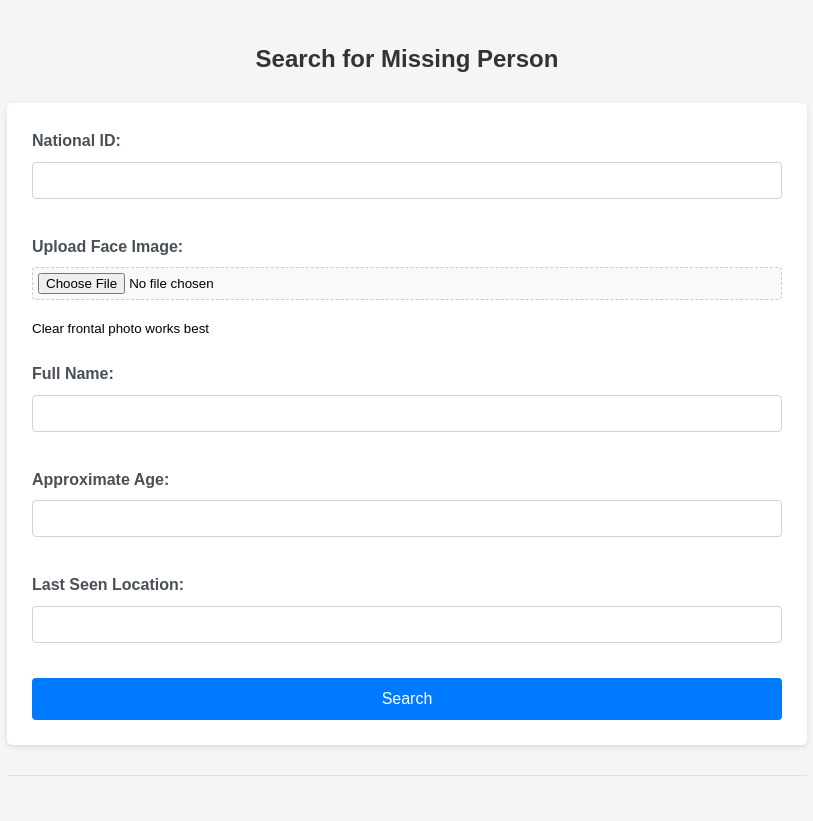
After one commit to MohamedAbdelsamei/Trovalo, a Django app: page /search/ in a window 1280 px wide. The commit adds this page. Shown: the whole page, without its empty margins (233-1046 px from the left). Run offline with Django 4.2, Linux system fonts and the light colour scheme; a user stored in the database is signed in.

Commit message:
Deployed the Search function and tested for some examples

```diff
--- a/core/forms.py
+++ b/core/forms.py
@@ -18,3 +18,10 @@ class ReportForm(forms.ModelForm):
     class Meta:
         model = MissingPersonReport
         fields = ['name','national_id' ,'description', 'age', 'last_seen_location', 'image']
+
+class ReportSearchForm(forms.Form):
+    national_id = forms.CharField(required=False, label="National ID")
+    image = forms.ImageField(required=False, label="Upload Face Image")
+    age = forms.IntegerField(required=False)
+    last_seen_location = forms.CharField(required=False)
+    name = forms.CharField(required=False, label="Name")
--- /dev/null
+++ b/core/templates/core/search.html
@@ -0,0 +1,169 @@
+<!DOCTYPE html>
+<html lang="en">
+<head>
+  <meta charset="UTF-8">
+  <meta name="viewport" content="width=device-width, initial-scale=1.0">
+  <title>Search | Missing Persons</title>
+  <style>
+    body {
+      font-family: Arial, sans-serif;
+      max-width: 800px;
+      margin: 0 auto;
+      padding: 20px;
+      background-color: #f5f5f5;
+      line-height: 1.6;
+    }
+    h2 {
+      color: #333;
+      text-align: center;
+      margin-bottom: 25px;
+    }
+    h3 {
+      color: #28a745;
+      margin-top: 30px;
+    }
+    .alert {
+      padding: 15px;
+      border-radius: 4px;
+      margin-bottom: 20px;
+    }
+    .alert-error {
+      background-color: #f8d7da;
+      color: #721c24;
+      border: 1px solid #f5c6cb;
+    }
+    .search-form {
+      background: white;
+      padding: 25px;
+      border-radius: 5px;
+      box-shadow: 0 2px 5px rgba(0,0,0,0.1);
+      margin-bottom: 30px;
+    }
+    label {
+      display: block;
+      margin-bottom: 8px;
+      font-weight: bold;
+      color: #495057;
+    }
+    input[type="text"],
+    input[type="number"],
+    input[type="file"] {
+      width: 100%;
+      padding: 10px;
+      border: 1px solid #ced4da;
+      border-radius: 4px;
+      margin-bottom: 15px;
+      box-sizing: border-box;
+    }
+    input[type="file"] {
+      padding: 5px;
+      border: 1px dashed #ccc;
+      background: #f9f9f9;
+    }
+    button[type="submit"] {
+      background-color: #007bff;
+      color: white;
+      border: none;
+      padding: 12px 20px;
+      border-radius: 4px;
+      cursor: pointer;
+      font-size: 16px;
+      width: 100%;
+      transition: background-color 0.3s;
+    }
+    button[type="submit"]:hover {
+      background-color: #0069d9;
+    }
+    .result-card {
+      background: white;
+      padding: 20px;
+      border-radius: 5px;
+      box-shadow: 0 2px 5px rgba(0,0,0,0.1);
+      margin-top: 20px;
+    }
+    .result-image {
+      max-width: 100%;
+      height: auto;
+      border-radius: 4px;
+      margin: 15px 0;
+      border: 1px solid #eee;
+    }
+    .confidence {
+      font-weight: bold;
+      color: #28a745;
+    }
+    .no-match {
+      color: #dc3545;
+      font-weight: bold;
+    }
+    hr {
+      border: 0;
+      height: 1px;
+      background: #dee2e6;
+      margin: 25px 0;
+    }
+    .form-group {
+      margin-bottom: 20px;
+    }
+  </style>
+</head>
+<body>
+
+  <h2>Search for Missing Person</h2>
+
+  {% if form %}
+    <form method="post" enctype="multipart/form-data" class="search-form">
+      {% csrf_token %}
+
+      <div class="form-group">
+        <label for="id_national_id">National ID:</label>
+        {{ form.national_id }}
+      </div>
+
+      <div class="form-group">
+        <label for="id_image">Upload Face Image:</label>
+        {{ form.image }}
+        <small class="help-text">Clear frontal photo works best</small>
+      </div>
+
+      <div class="form-group">
+        <label for="id_name">Full Name:</label>
+        {{ form.name }}
+      </div>
+
+      <div class="form-group">
+        <label for="id_age">Approximate Age:</label>
+        {{ form.age }}
+      </div>
+
+      <div class="form-group">
+        <label for="id_last_seen_location">Last Seen Location:</label>
+        {{ form.last_seen_location }}
+      </div>
+
+      <button type="submit">Search</button>
+    </form>
+  {% endif %}
+
+  <hr>
+
+{% if result %}
+  <div class="result-card">
+    <h3>🔍 Match Found</h3>
+    <p><strong>Name:</strong> {{ result.name }}</p>
+    <p><strong>Age:</strong> {{ result.age }}</p>
+    <p><strong>Last Seen:</strong> {{ result.last_seen_location }}</p>
+    <p><strong>Status:</strong> {{ result.status }}</p>
+
+    {% if result.image %}
+      <img src="{{ result.image.url }}" class="result-image" width="300" alt="Photo of {{ result.name }}">
+    {% endif %}
+  </div>
+{% endif %}
+
+{% if search_attempted and not result %}
+  <p style="color:red;"><strong>No match found with sufficient confidence.</strong></p>
+{% endif %}
+
+</body>
+</html>
--- a/core/urls.py
+++ b/core/urls.py
@@ -8,5 +8,7 @@ urlpatterns = [
     path('logout/', views.logout_view, name='logout'),
     path('report/new/', views.report_create, name='report_create'),
     path('report/list/', views.report_list, name='report_list'),
+    path('search/', views.report_search, name='report_search'),
+
 
 ]
--- a/core/views.py
+++ b/core/views.py
@@ -1,9 +1,13 @@
+import face_recognition, tempfile, json
 from django.shortcuts import render, redirect
 from django.contrib.auth import authenticate, login, logout,get_user_model
 from django.contrib.auth.decorators import login_required
 from .models import MissingPersonReport
-from .forms import RegisterForm, LoginForm, ReportForm
+from .forms import RegisterForm, LoginForm, ReportForm , ReportSearchForm
 from django.contrib import messages
+from PIL import Image
+import numpy as np
+
 
 def home_view(request):
     return render(request, 'core/home.html')
@@ -47,23 +51,42 @@ def logout_view(request):
     logout(request)
     return redirect('home')
 
-
-
 @login_required
 def report_create(request):
-
-    User = get_user_model()
+    print("1 - Report creation view accessed")
     if request.method == 'POST':
         form = ReportForm(request.POST, request.FILES)
         if form.is_valid():
             report = form.save(commit=False)
-            report.user = User.objects.get(pk=request.user.pk)
+            report.user = request.user
+
+            image_file = request.FILES.get('image')
+            if image_file:
+                try:
+                    with tempfile.NamedTemporaryFile(suffix=".jpg", delete=False) as temp_img:
+                        pil_img = Image.open(image_file).convert("RGB")
+                        pil_img.save(temp_img.name)
+                        image = face_recognition.load_image_file(temp_img.name)
+                        face_locations = face_recognition.face_locations(image)
+
+                        if face_locations:
+                            encodings = face_recognition.face_encodings(image, face_locations)
+                            if encodings:
+                                report.set_face_encoding(encodings[0].tolist())  # ✅ Convert ndarray → list
+                            else:
+                                messages.warning(request, "⚠ Face found but encoding failed.")
+                        else:
+                            messages.warning(request, "⚠ No face detected in the uploaded image.")
+
+                except Exception as e:
+                    messages.warning(request, f"❌ Face encoding failed: {e}")
+                    print("ERROR:", e)
+
             report.save()
             return redirect('report_list')
     else:
         form = ReportForm()
     return render(request, 'core/report_form.html', {'form': form})
-
 
 @login_required
 def report_list(request):
@@ -73,3 +96,86 @@ def report_list(request):
         reports = MissingPersonReport.objects.filter(user=request.user).order_by('-created_at')
 
     return render(request, 'core/report_list.html', {'reports': reports})
+
+
+@login_required
+def report_search(request):
+
+    result = None
+    match_score = None
+    form = ReportSearchForm(request.POST or None, request.FILES or None)
+    search_attempted = False
+
+    if request.method == 'POST' and form.is_valid():
+        search_attempted = True
+        national_id = form.cleaned_data['national_id']
+        image = form.cleaned_data['image']
+        age = form.cleaned_data['age']
+        location = form.cleaned_data['last_seen_location']
+        name = form.cleaned_data['name']
+
+        # 1: National ID Match
+        if national_id:
+            try:
+                result = MissingPersonReport.objects.get(national_id=national_id)
+                match_score = 100.0
+                return render(request, 'core/search.html', {'form': form, 'result': result, 'match_score': match_score})
+            except MissingPersonReport.DoesNotExist:
+                pass  # Proceed to next
+
+        # 2: Combined Face + Name + Age + Location
+        best_report = None
+        best_score = 0
+
+        candidates = MissingPersonReport.objects.all()
+
+        if image:
+            try:
+                uploaded_image = face_recognition.load_image_file(image)
+                encodings = face_recognition.face_encodings(uploaded_image)
+                if not encodings:
+                    messages.warning(request, "No face found in the uploaded image.")
+                    return render(request, 'core/search.html', {'form': form})
+                uploaded_encoding = encodings[0]
+
+
+                for report in candidates.exclude(face_encoding__isnull=True):
+                    score = 0
+
+                    # Face score (50%)
+                    encoding = report.get_face_encoding()
+                    distance = face_recognition.face_distance([encoding], uploaded_encoding)[0]
+                    face_score = (1 - distance)
+                    score += face_score * 0.5
+
+                    # Location match (20%)
+                    if location and location.lower() in report.last_seen_location.lower():
+                        score += 0.2
+
+                    # Age match (15%)
+                    if age:
+                        age_diff = abs(report.age - age)
+                        age_score = max(0, (10 - age_diff) / 10)
+                        score += age_score * 0.15
+
+                    # Name match (15%)
+                    if name and name.lower() in report.name.lower():
+                        score += 0.15
+
+                    if score > best_score:
+                        best_score = score
+                        best_report = report
+
+            except Exception as e:
+                messages.warning(request, f"Face recognition failed: {str(e)}")
+
+        if best_report and best_score >= 0.3:  # Threshold for a match
+            result = best_report
+            match_score = round(best_score * 100, 2)
+
+    return render(request, 'core/search.html', {
+        'form': form,
+        'result': result,
+        'match_score': match_score,
+        'search_attempted': search_attempted
+    })
```
Also changed, not shown: core/templates/core/home.html (+27 -0 lines), db.sqlite3, media/reports/02LD0JTY.webp (deleted), media/reports/1642427777779.jpg (deleted), media/reports/Tom_Cruise_avp_2014_4.jpg (added), media/reports/images.webp (deleted), media/reports/obama.jpg (added).
